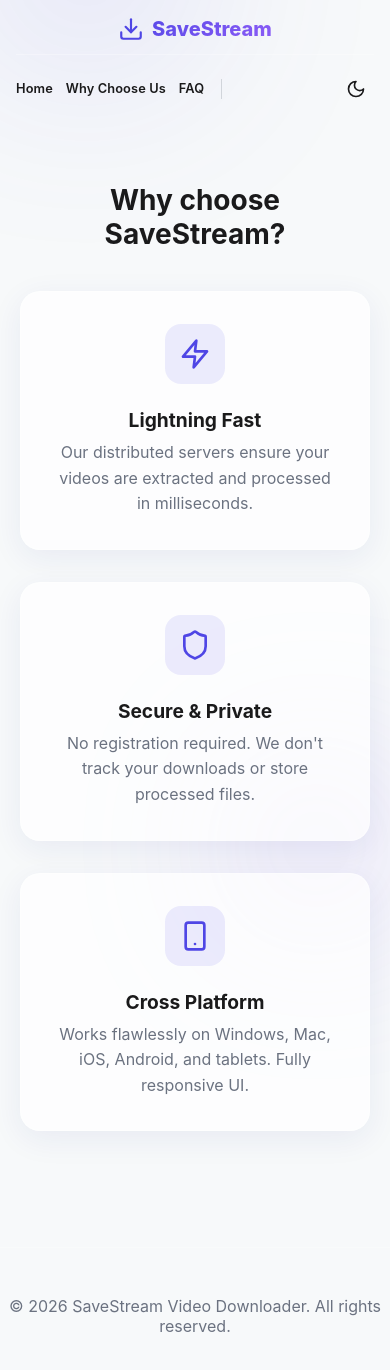
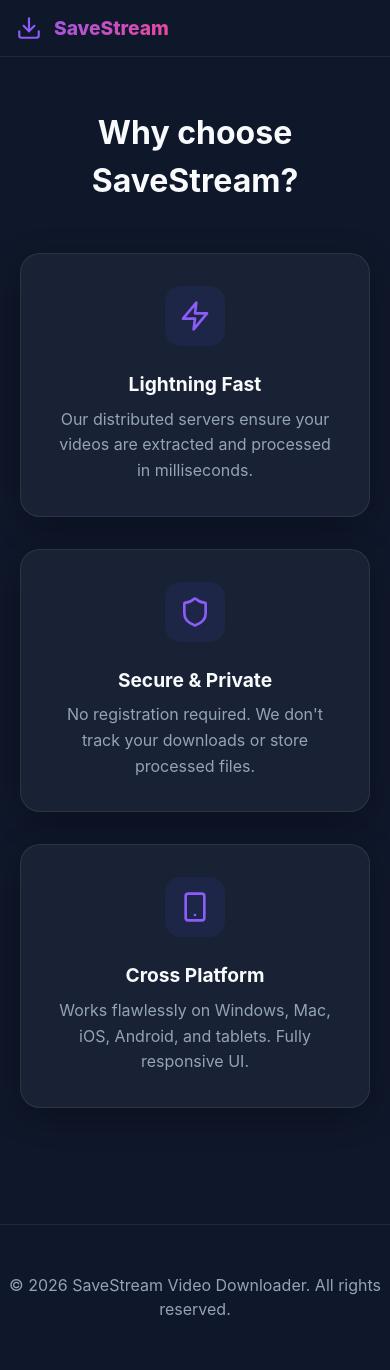
Before and after one commit to ayansiddique/savestream-downloader, a React (Vite) app in the folder frontend/: page /why-choose-us in a window 390 px wide. Shown: the top 1370 px of the page. Built offline with nearby package versions, Linux system fonts and the light colour scheme; no server answers.

Commit message:
style(premium): overhaul css with glassmorphism and better mobile layout

```diff
--- a/frontend/src/index.css
+++ b/frontend/src/index.css
@@ -1,99 +1,77 @@
 :root {
-  --bg-color: #f7f9fa;
-  --text-color: #1a1a1b;
-  --text-muted: #6b7280;
-  --primary-color: #4f46e5;
-  --primary-hover: #4338ca;
-  --card-bg: rgba(255, 255, 255, 0.7);
-  --card-border: rgba(255, 255, 255, 0.3);
-  --input-bg: #ffffff;
-  --input-border: #d1d5db;
-  --glass-shadow: 0 8px 32px 0 rgba(31, 38, 135, 0.07);
-  --gradient-1: #4f46e5;
-  --gradient-2: #8b5cf6;
-  --button-text: #ffffff;
+  --bg-color: #0f172a;
+  --text-color: #f8fafc;
+  --text-muted: #94a3b8;
+  --primary-color: #8b5cf6;
+  --primary-hover: #7c3aed;
+  --card-bg: rgba(30, 41, 59, 0.7);
+  --card-border: rgba(255, 255, 255, 0.08);
+  --input-bg: rgba(15, 23, 42, 0.6);
+  --input-border: rgba(255, 255, 255, 0.1);
+  --glass-shadow: 0 8px 32px 0 rgba(0, 0, 0, 0.3);
+  --gradient-1: #8b5cf6;
+  --gradient-2: #ec4899;
 }
 
-[data-theme='dark'] {
-  --bg-color: #0f1115;
-  --text-color: #f3f4f6;
-  --text-muted: #9ca3af;
-  --card-bg: rgba(30, 32, 38, 0.6);
-  --card-border: rgba(255, 255, 255, 0.05);
-  --input-bg: #1f2229;
-  --input-border: #374151;
-  --glass-shadow: 0 8px 32px 0 rgba(0, 0, 0, 0.3);
+[data-theme='light'] {
+  --bg-color: #f8fafc;
+  --text-color: #0f172a;
+  --text-muted: #64748b;
+  --card-bg: rgba(255, 255, 255, 0.8);
+  --card-border: rgba(0, 0, 0, 0.05);
+  --input-bg: #ffffff;
+  --input-border: #e2e8f0;
+  --glass-shadow: 0 8px 32px 0 rgba(31, 38, 135, 0.07);
 }
 
 * {
-  box-sizing: border-box;
   margin: 0;
   padding: 0;
+  box-sizing: border-box;
+  font-family: 'Outfit', 'Inter', sans-serif;
 }
 
 body {
-  font-family: 'Inter', -apple-system, BlinkMacSystemFont, 'Segoe UI', Roboto, Oxygen, Ubuntu, Cantarell, 'Open Sans', 'Helvetica Neue', sans-serif;
   background-color: var(--bg-color);
   color: var(--text-color);
   min-height: 100vh;
-  transition: background-color 0.3s ease, color 0.3s ease;
+  transition: all 0.3s ease;
   overflow-x: hidden;
+  line-height: 1.5;
 }
 
-/* Background blob effects */
-.bg-blob {
-  position: fixed;
-  border-radius: 50%;
-  filter: blur(100px);
-  z-index: -1;
-  opacity: 0.5;
-  animation: float 20s infinite ease-in-out;
-}
-
-.bg-blob-1 {
-  top: -10%;
-  left: -10%;
-  width: 50vw;
-  height: 50vw;
-  background: radial-gradient(circle, var(--gradient-1) 0%, transparent 70%);
-}
-
-.bg-blob-2 {
-  bottom: -10%;
-  right: -10%;
-  width: 50vw;
-  height: 50vw;
-  background: radial-gradient(circle, var(--gradient-2) 0%, transparent 70%);
-  animation-delay: -10s;
-}
-
-@keyframes float {
-  0%, 100% { transform: translate(0, 0) scale(1); }
-  33% { transform: translate(30px, -50px) scale(1.1); }
-  66% { transform: translate(-20px, 20px) scale(0.9); }
-}
-
+/* Premium Navbar */
 .navbar {
+  position: sticky;
+  top: 0;
+  z-index: 1000;
   display: flex;
   justify-content: space-between;
   align-items: center;
-  padding: 1.2rem 2rem;
-  max-width: 1200px;
-  margin: 0 auto;
-  position: relative;
-  z-index: 10;
+  padding: 1rem 2rem;
+  background: var(--bg-color);
+  backdrop-filter: blur(12px);
+  -webkit-backdrop-filter: blur(12px);
+  border-bottom: 1px solid var(--card-border);
+  max-width: 100%;
 }
 
 .logo {
+  display: flex;
+  align-items: center;
+  gap: 0.75rem;
   font-size: 1.5rem;
   font-weight: 800;
+  text-decoration: none;
   background: linear-gradient(135deg, var(--gradient-1), var(--gradient-2));
   background-clip: text;
   -webkit-background-clip: text;
   -webkit-text-fill-color: transparent;
-  display: flex;
-  align-items: center;
-  gap: 0.5rem;
+  transition: transform 0.2s ease;
+}
+
+.logo:hover {
+  transform: scale(1.02);
 }
 
 .theme-toggle {
@@ -554,115 +532,43 @@ footer {
 
 @media (max-width: 768px) {
   .navbar {
-    padding: 1rem;
-    gap: 0.75rem;
-    flex-direction: column;
-    align-items: center;
+    padding: 1rem 1.25rem;
+    flex-direction: row; /* Keeps logo left, toggle right */
+    justify-content: space-between;
   }
 
   .nav-links {
-    width: 100%;
-    justify-content: center;
-    gap: 1.25rem;
-    border-top: 1px solid var(--card-border);
-    padding: 1rem 0 0.5rem 0;
+    display: none; /* Hide standard links to clean up mobile header */
   }
 
-  .nav-link { font-size: 0.9rem; }
-  .logo { font-size: 1.4rem; }
+  .logo { font-size: 1.3rem; }
 
-  .hero { margin-top: 3rem; margin-bottom: 2.5rem; text-align: center; }
-  .hero h1 { font-size: 2.25rem; line-height: 1.2; }
-  .hero p { font-size: 1rem; max-width: 90%; margin: 1rem auto 0; }
+  .hero { margin-top: 4rem; margin-bottom: 3rem; }
+  .hero h1 { font-size: 2.5rem; }
 
   .downloader-card {
-    padding: 1.5rem 1rem;
-    border-radius: 20px;
-    margin: 0 auto;
+    padding: 2rem 1.25rem;
+    background: var(--card-bg);
+    border: 1px solid var(--glass-border);
   }
 
-  .input-group { flex-direction: column; gap: 0.75rem; }
-  .url-input { width: 100%; padding: 1.2rem; font-size: 1rem; }
-  .fetch-btn {
-    width: 100%;
-    padding: 1.2rem;
-    justify-content: center;
-    font-size: 1.1rem;
-    border-radius: 14px;
+  .video-info { margin-top: 2.5rem; }
+  .video-header { gap: 1rem; }
+
+  .quality-card {
+    background: var(--glass-bg);
+    border: 1px solid var(--glass-border);
   }
 
-  .video-info { margin-top: 2rem; }
-  .video-header {
-    flex-direction: column;
-    align-items: center;
-    text-align: center;
-    gap: 1.5rem;
+  .fetch-btn {
+    height: 60px;
+    font-size: 1.1rem;
   }
-
-  .thumbnail-container {
-    width: 100%;
-    max-width: 320px;
-    margin: 0 auto;
-  }
-
-  .video-details { width: 100%; }
-  .video-title {
-    font-size: 1.1rem;
-    flex-direction: column-reverse;
-    align-items: center;
-    gap: 0.75rem;
-    margin-bottom: 0.5rem;
-  }
-
-  .video-meta {
-    justify-content: center;
-    font-size: 0.9rem;
-  }
-
-  .tabs {
-    justify-content: center;
-    margin: 1.5rem 0;
-    gap: 0.5rem;
-  }
-
-  .tab {
-    padding: 0.6rem 1rem;
-    font-size: 0.85rem;
-    flex: 1;
-    max-width: 140px;
-    text-align: center;
-  }
-
-  .quality-list { gap: 0.75rem; }
-  .quality-card {
-    padding: 1.25rem;
-    flex-direction: column;
-    gap: 1rem;
-    text-align: center;
-    border-radius: 16px;
-  }
-
-  .quality-info {
-    flex-direction: row;
-    justify-content: space-between;
-    width: 100%;
-    align-items: center;
-  }
-
-  .quality-label { font-size: 1rem; }
-  .quality-size { font-size: 0.85rem; }
-  .download-btn { width: 100%; padding: 1rem; font-size: 1rem; justify-content: center; }
-
-  .features-section, .supported-section, .faq-section { margin-top: 5rem; }
-  .section-title { font-size: 1.75rem; margin-bottom: 2.5rem; }
-  .features-grid { grid-template-columns: 1fr; }
 }
 
 @media (max-width: 480px) {
-  .hero h1 { font-size: 1.85rem; }
-  .hero p { font-size: 0.9rem; }
-  .nav-links { gap: 0.8rem; }
-  .nav-link { font-size: 0.8rem; }
-  .theme-toggle { margin-left: auto; }
-  .logo { font-size: 1.25rem; }
+  .hero h1 { font-size: 2rem; }
+  .hero p { font-size: 0.95rem; }
+  .logo { font-size: 1.2rem; }
+  .navbar { padding: 0.85rem 1rem; }
 }
```
